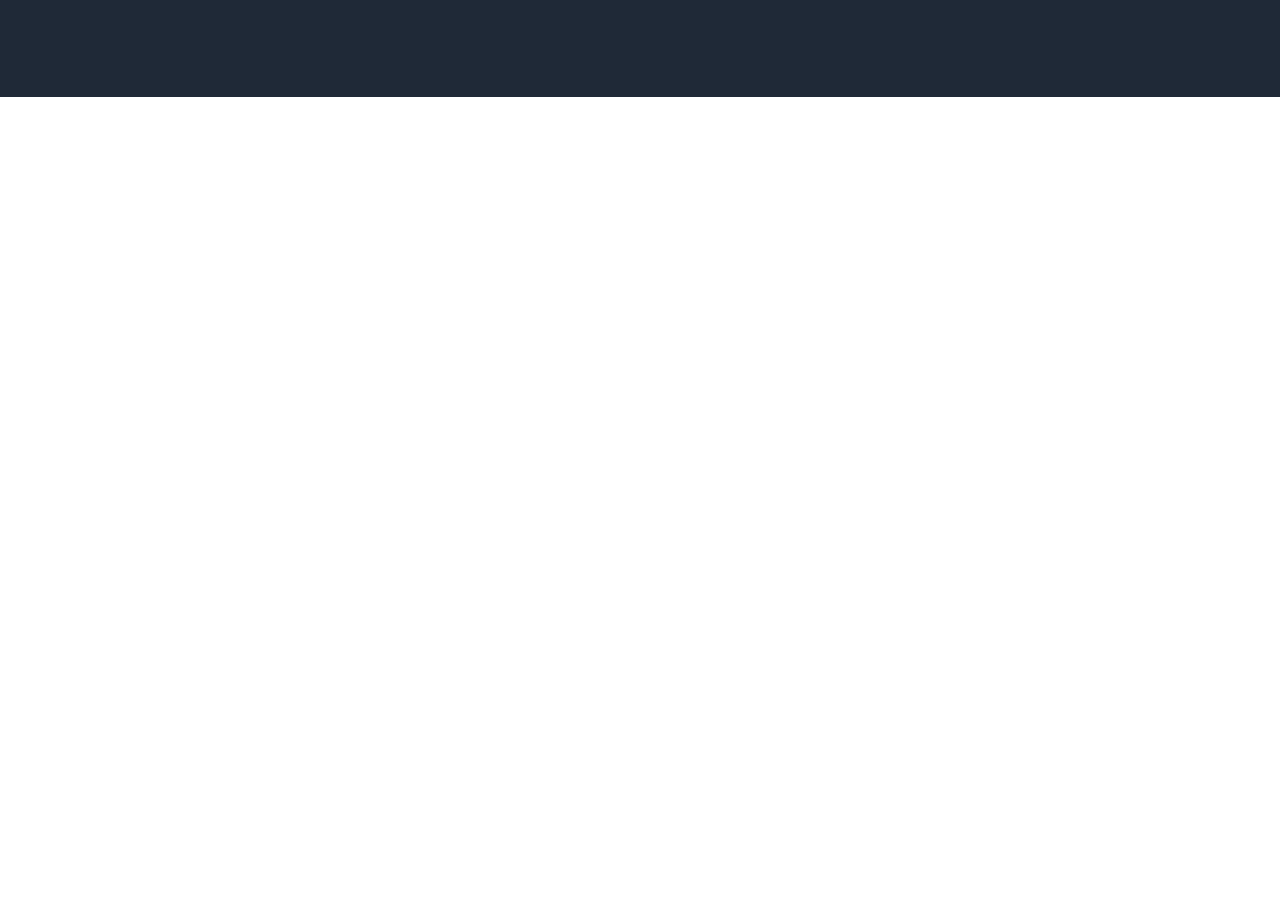
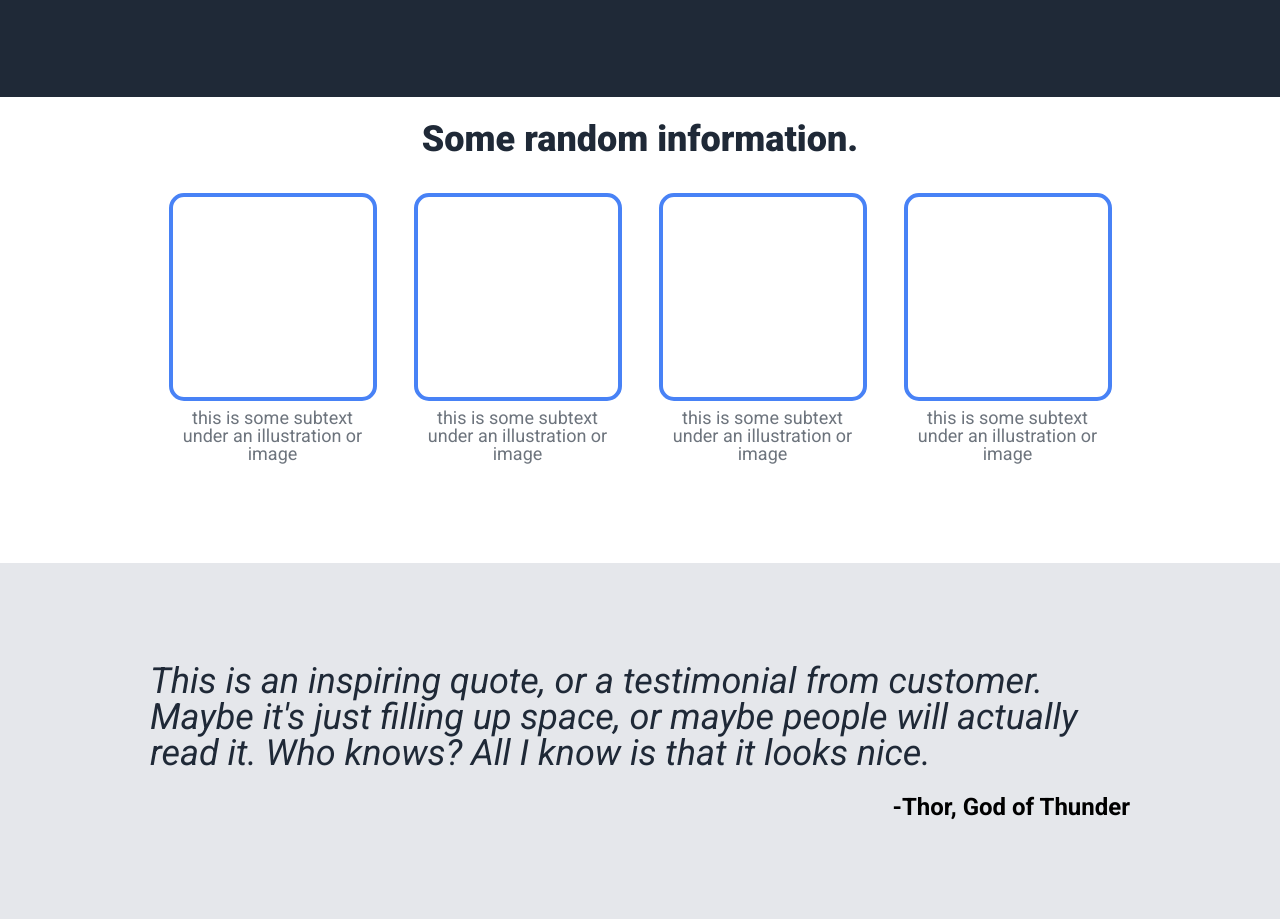
Before and after one commit to ifilete/landing-page-project, a plain HTML site: page index.html in a window 1280 px wide. Shown: the part 346-1265 px from the top of the page. Before the commit the page ends 800 px from the top, so only its background shows below. Drawn offline with Linux system fonts and the light colour scheme.

Commit message:
Olvidalaaaaaaaaaaaaaaaaaaaaaaaa!

```diff
--- a/index.html
+++ b/index.html
@@ -7,7 +7,8 @@
     <meta name="viewport" content="width=device-width, initial-scale=1.0">
     <link rel="preconnect" href="https://fonts.googleapis.com">
     <link rel="preconnect" href="https://fonts.gstatic.com" crossorigin>
-    <link href="https://fonts.googleapis.com/css2?family=Roboto:wght@100;300;400;500;700;900&display=swap"
+    <link
+        href="https://fonts.googleapis.com/css2?family=Roboto:ital,wght@0,100;0,300;0,400;0,500;0,700;0,900;1,100;1,300;1,400;1,500;1,700;1,900&display=swap"
         rel="stylesheet">
     <link rel="stylesheet" href="reset.css">
     <link rel="stylesheet" href="style.css">
@@ -29,7 +30,8 @@
         <main class="main container">
             <div class="container left-side">
                 <h1>This website is awesome</h1>
-                <p>This website has some subtext that goes here under the main title. It's a smaller font and the color is lower contrast</p>
+                <p>This website has some subtext that goes here under the main title. It's a smaller font and the color
+                    is lower contrast</p>
                 <button class="roboto">Sign up</button>
             </div>
             <div class="container right-side">
@@ -37,6 +39,34 @@
             </div>
         </main>
     </div>
+    <section class="container section-uno">
+        <h2 class="heading-info">Some random information.</h2>
+        <div class="container box-0">
+            <div class="container box-1">
+                <div class="box-2"></div>
+                <p>this is some subtext under an illustration or image</p>
+            </div>
+            <div class="container box-1">
+                <div class="box-2"></div>
+                <p>this is some subtext under an illustration or image</p>
+            </div>
+            <div class="container box-1">
+                <div class="box-2"></div>
+                <p>this is some subtext under an illustration or image</p>
+            </div>
+            <div class="container box-1">
+                <div class="box-2"></div>
+                <p>this is some subtext under an illustration or image</p>
+            </div>
+        </div>
+    </section>
+    <section class="container quote">
+        <blockquote>
+            <p>This is an inspiring quote, or a testimonial from customer. Maybe it's just filling up space, or maybe
+                people will actually read it. Who knows? All I know is that it looks nice.</p>
+        </blockquote>
+        <figcaption>-Thor, God of Thunder</figcaption>
+    </section>
 </body>
 
 </html>
--- a/style.css
+++ b/style.css
@@ -79,3 +79,63 @@
 }
 
 /*****************************************************************************/
+.section-uno{
+    display: flex;
+    flex-flow: column wrap;
+    gap: 36px;
+    margin: 0 150px 100px 150px;
+}
+
+.heading-info {
+    font-size: 36px;
+    color: #1f2937;
+    text-align: center;
+    margin-top: 24px;
+    font-weight: 900;
+}
+
+.box-0 {
+    justify-content: space-around;
+}
+
+.box-1 {
+    flex-flow: column wrap;
+    align-items:center;
+    gap: 8px;
+}
+
+.box-2 {
+    width: 200px;
+    height: 200px;
+    border: 4px solid #4882f6;
+    border-radius: 15px;
+    flex: 1 1 auto;
+}
+
+.container.box-1 p {
+    text-align: center;
+    font-size: 18px;
+    margin: 0 24px;
+    color: #6d747d;
+}
+
+/*****************************************************************************/
+
+.quote {
+    background-color: #e5e7eb;
+    flex-flow: column wrap;
+    padding: 100px 150px;
+    gap: 24px;
+}
+
+blockquote > p {
+    font-size: 36px;
+    font-style: italic;
+    color: #1f2937;
+}
+
+figcaption {
+    align-self: flex-end;
+    font-size: 24px;
+    font-weight: bold;
+}
```
